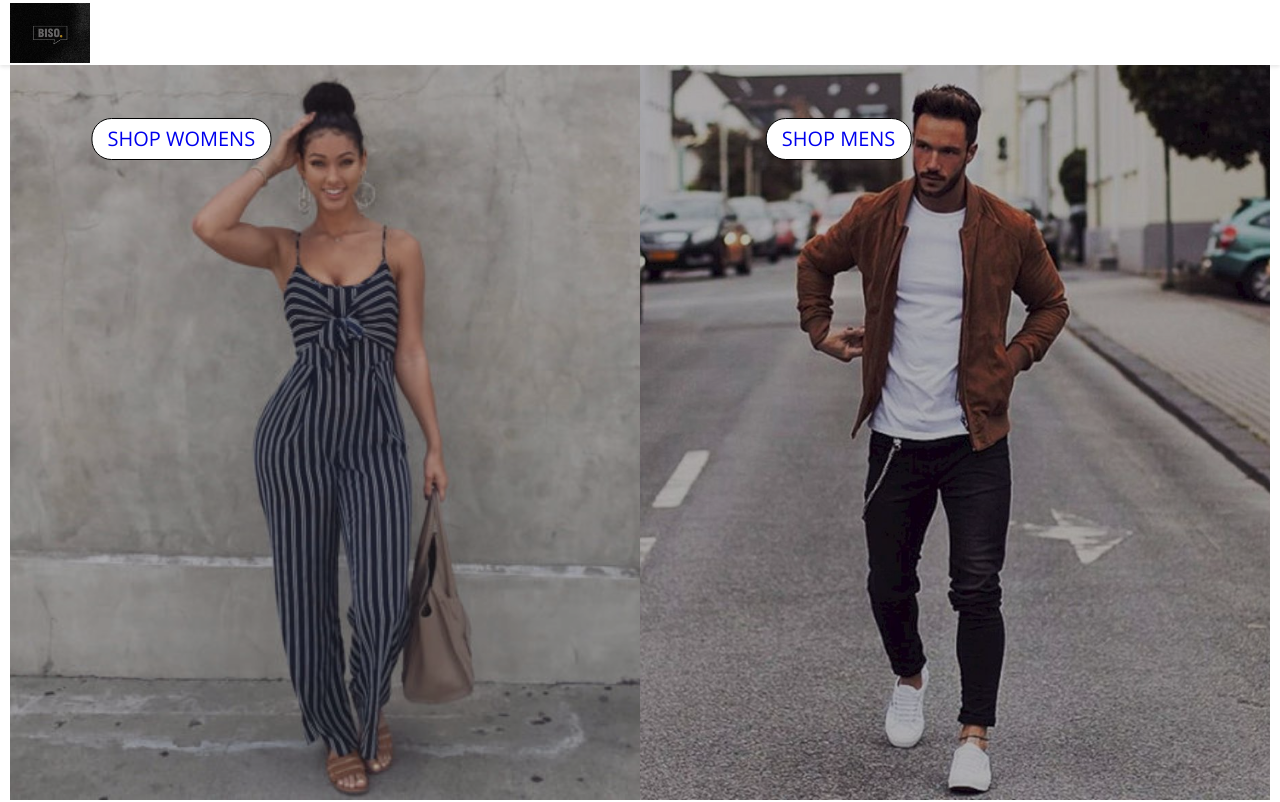
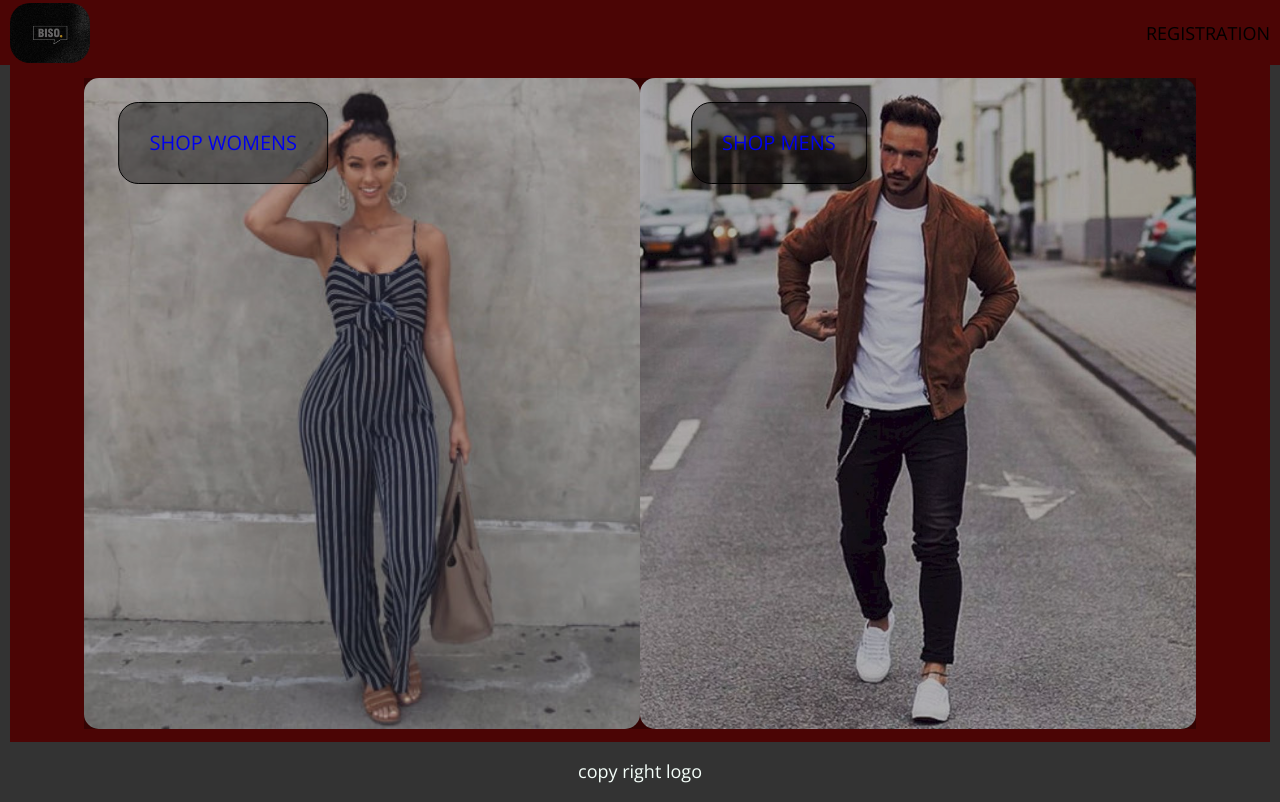
Before and after one commit to BassamHager/eCommerce, a React (Create React App) app in the folder e_commerce/: page / in a window 1280 px wide. Built offline with nearby package versions, Linux system fonts and the light colour scheme.

Commit message:
U: Footer, Auth jsx components. M: react router & style

```diff
--- a/e_commerce/package.json
+++ b/e_commerce/package.json
@@ -9,6 +9,7 @@
     "node-sass": "^4.14.1",
     "react": "^16.13.1",
     "react-dom": "^16.13.1",
+    "react-router-dom": "^5.2.0",
     "react-scripts": "3.4.1"
   },
   "scripts": {
--- a/e_commerce/src/App.js
+++ b/e_commerce/src/App.js
@@ -1,16 +1,23 @@
 import React from "react";
+import { Route, Switch } from "react-router-dom";
 import "./default.scss";
 // components
 import Header from "./components/Header";
 import HomePage from "./pages/HomePage";
+import Auth from "./pages/Auth";
+import Footer from "./components/Footer";
 
 const App = () => {
   return (
     <div className="App">
       <Header />
       <div className="main">
-        <HomePage />
+        <Switch>
+          <Route exact path="/" component={HomePage} />
+          <Route path="/auth" component={Auth} />
+        </Switch>
       </div>
+      <Footer />
     </div>
   );
 };
--- a/e_commerce/src/components/Directory.scss
+++ b/e_commerce/src/components/Directory.scss
@@ -5,15 +5,20 @@
     width: 100%;
     height: 100%;
     display: inline-block;
+    background: rgb(75, 5, 5);
+    display: flex;
+    justify-content: center;
+    padding: 1%;
+    // border-radius: 10px;
 
     .item {
       position: relative;
-      width: 50%;
+      width: 45%;
       height: 100%;
-      float: left;
       background-position: center;
       background-repeat: no-repeat;
       background-size: cover;
+      border-radius: 15px;
 
       &::after {
         content: "";
@@ -28,20 +33,28 @@
 
       a {
         position: absolute;
-        top: 50%;
-        left: 50%;
+        top: 10%;
+        left: 25%;
         z-index: 2;
         -webkit-transform: translate(-50%, -50%);
         -moz-transform: translate(-50%, -50%);
-        transform: translate(-130%, -750%);
+        transform: translate(-50%, -50%);
         background: white;
         font-size: 2rem;
         line-height: 1;
         font-weight: 400;
         text-transform: uppercase;
-        padding: 10px 15px;
+        padding: 30px;
         border: 1px solid black;
         border-radius: 20px;
+        // width: 100%;
+        // height: 100%;
+        background: rgba(0, 0, 0, 0.4);
+
+        &:hover {
+          background: maroon;
+          color: mintcream;
+        }
       }
     }
   }
--- /dev/null
+++ b/e_commerce/src/components/Footer.jsx
@@ -0,0 +1,14 @@
+import React, { memo } from "react";
+import "./Footer.scss";
+
+function areEqual(prevProps, nextProps) {}
+
+const Footer = () => {
+  return (
+    <footer className="footer">
+      <div className="wrap center bg">copy right logo</div>
+    </footer>
+  );
+};
+
+export default memo(Footer, areEqual);
--- /dev/null
+++ b/e_commerce/src/components/Footer.scss
@@ -0,0 +1,7 @@
+.footer {
+  .wrap {
+    max-width: 1450px;
+    margin: 0 auto;
+    padding: 20px 10px;
+  }
+}
--- a/e_commerce/src/components/Header.jsx
+++ b/e_commerce/src/components/Header.jsx
@@ -1,18 +1,31 @@
-import React from "react";
+import React, { memo } from "react";
 import "./Header.scss";
+import { Link } from "react-router-dom";
 
 import Logo from "../assets/BisoLogo.jpeg";
+
+function areEqual(prevProps, nextProps) {}
 
 const Header = () => {
   return (
     <header className="header">
       <div className="wrap">
         <div className="logo">
-          <img src={Logo} alt="Biso Logo" />
+          <Link to="/">
+            <img src={Logo} alt="Biso Logo" />
+          </Link>
+        </div>
+
+        <div className="callToActions">
+          <ul>
+            <li>
+              <Link to="/auth">Registration</Link>
+            </li>
+          </ul>
         </div>
       </div>
     </header>
   );
 };
 
-export default Header;
+export default memo(Header, areEqual);
--- a/e_commerce/src/components/Header.scss
+++ b/e_commerce/src/components/Header.scss
@@ -1,6 +1,8 @@
 .header {
   height: 6.5rem;
   box-shadow: 0 2px 4px 0 rgba(0, 0, 0, 0.1);
+  background: rgb(75, 5, 5);
+  // border-radius: 10px;
 
   .wrap {
     position: relative;
@@ -21,6 +23,34 @@
         display: block;
         width: 100%;
         margin: 0;
+        border-radius: 20px;
+      }
+    }
+
+    .callToActions {
+      position: absolute;
+      top: 50%;
+      right: 10px;
+      -webkit-transform: translateY(-50%);
+      -moz-transform: translateY(-50%);
+      transform: translateY(-50%);
+    }
+
+    ul,
+    li {
+      margin: 0;
+      padding: 0;
+    }
+
+    li {
+      list-style-type: none;
+
+      a {
+        font-size: 1.8rem;
+        line-height: 1;
+        color: black;
+        text-decoration: none;
+        text-transform: uppercase;
       }
     }
   }
--- a/e_commerce/src/default.scss
+++ b/e_commerce/src/default.scss
@@ -13,6 +13,7 @@ body,
 #root,
 .App {
   height: 100%;
+  background: #333;
 }
 
 *,
@@ -47,5 +48,20 @@ a:hover {
   max-width: 1450px;
   padding: 0 10px;
   margin: 0 auto;
-  height: calc(100% - 6.5rem);
+  height: calc(100% - 6.5rem - 5.8rem);
+  background: #333;
 }
+
+.center {
+  text-align: center;
+}
+
+.bg {
+  background: #333;
+  color: mintcream;
+}
+
+// @mixin bg($bg, $color) {
+//   background: $bg;
+//   color: $color;
+// }
--- a/e_commerce/src/index.js
+++ b/e_commerce/src/index.js
@@ -1,10 +1,13 @@
 import React from "react";
 import ReactDOM from "react-dom";
+import { BrowserRouter as Router } from "react-router-dom";
 import App from "./App";
 
 ReactDOM.render(
   <React.StrictMode>
-    <App />
+    <Router>
+      <App />
+    </Router>
   </React.StrictMode>,
   document.getElementById("root")
 );
--- /dev/null
+++ b/e_commerce/src/pages/Auth.jsx
@@ -0,0 +1,14 @@
+import React, { memo } from "react";
+import "./Auth.scss";
+
+function areEqual(prevProps, nextProps) {}
+
+const Auth = () => {
+  return (
+    <div className="auth">
+      <h1>Auth</h1>
+    </div>
+  );
+};
+
+export default memo(Auth, areEqual);
--- /dev/null
+++ b/e_commerce/src/pages/Auth.scss
@@ -0,0 +1,3 @@
+.auth {
+  height: 100%;
+}
--- a/e_commerce/src/pages/HomePage.jsx
+++ b/e_commerce/src/pages/HomePage.jsx
@@ -1,7 +1,9 @@
-import React from "react";
+import React, { memo } from "react";
 import "./HomePage.scss";
 // components
 import Directory from "../components/Directory";
+
+function areEqual(prevProps, nextProps) {}
 
 const HomePage = () => {
   return (
@@ -11,4 +13,4 @@ const HomePage = () => {
   );
 };
 
-export default HomePage;
+export default memo(HomePage, areEqual);
```
Also changed, not shown: 1 other file (tests, documents, lock files or other folders).
